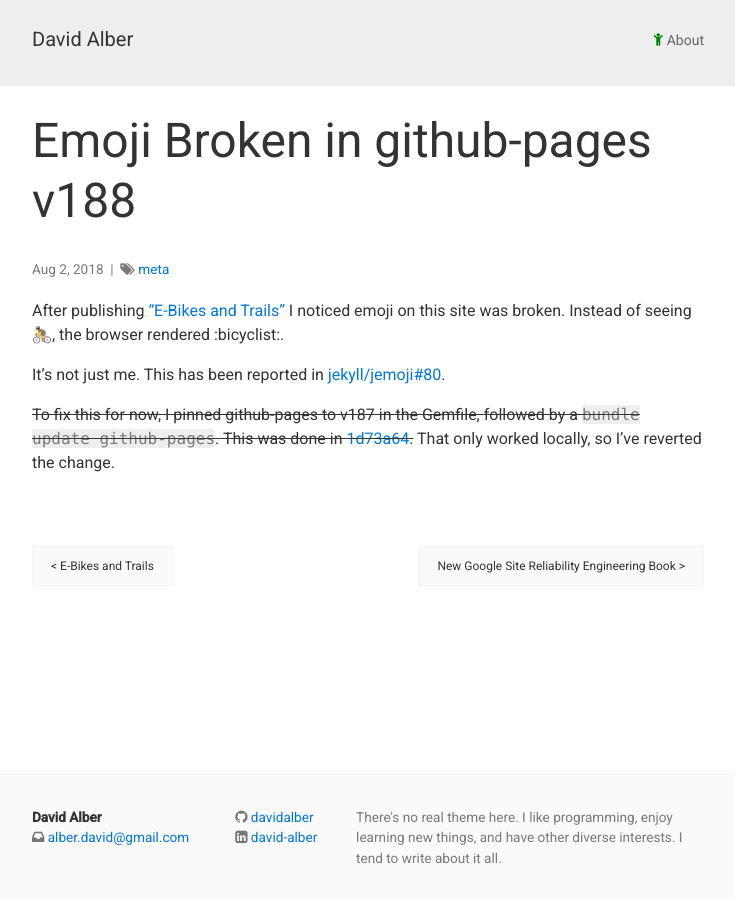
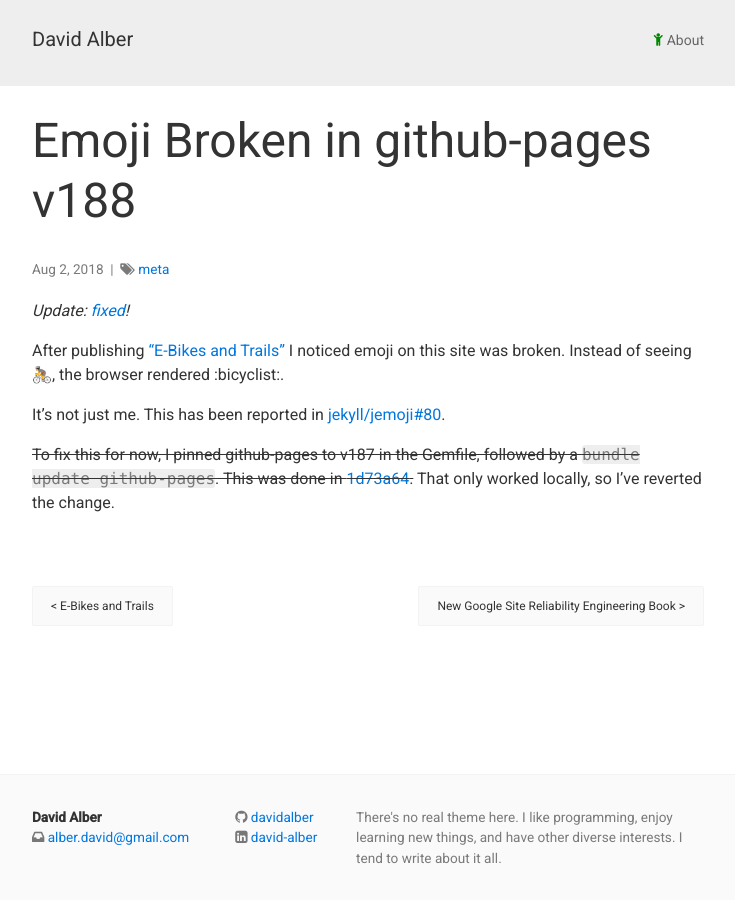
Before and after one commit to davidalber/davidalber.github.io, a Jekyll site: the page built from _posts/2018-08-02-emoji-broken-in-github-pages-v188.md, in a window 1280 px wide. Shown: the whole page, without its empty margins (272-1007 px from the left). Built offline with Jekyll 4.4.1, drawn with Linux system fonts in a browser that asks for light colours; emoji names are drawn with the system emoji font.

Commit message:
Update post

```diff
--- a/_posts/2018-08-02-emoji-broken-in-github-pages-v188.md
+++ b/_posts/2018-08-02-emoji-broken-in-github-pages-v188.md
@@ -4,6 +4,8 @@
 date:       2018-08-02 22:11
 tags:       [meta]
 ---
+
+_Update: [fixed](/2018/08/emoji-fixed-in-github-pages-v189/)!_
 
 After publishing ["E-Bikes and Trails"](/2018/08/e-bikes-and-trails/)
 I noticed emoji on this site was broken. Instead of seeing
```
